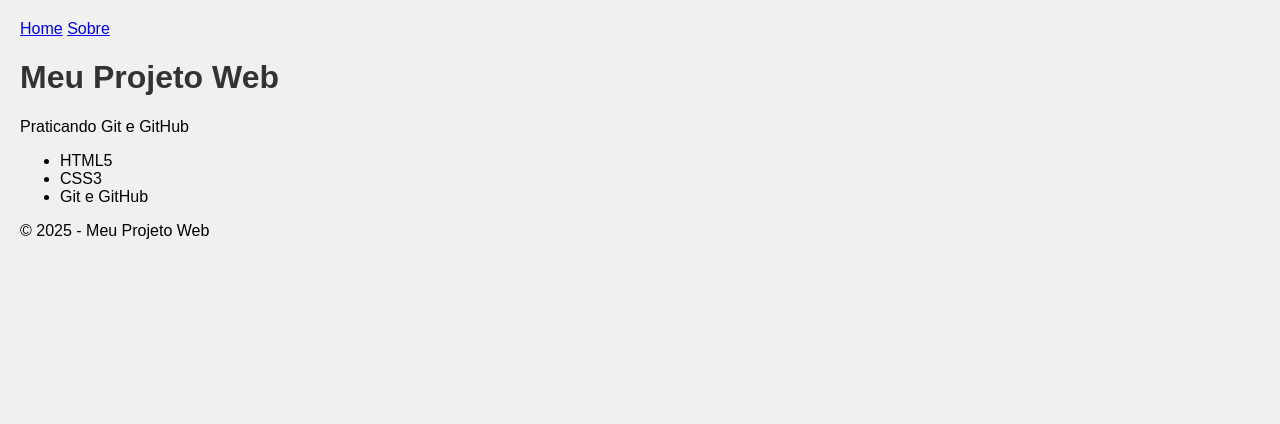
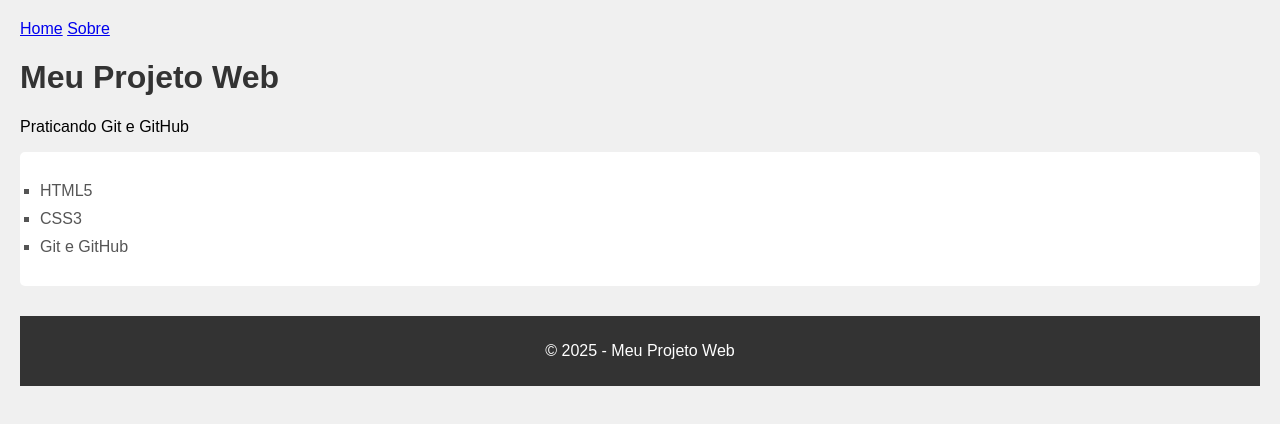
Before and after one commit to lucascarvalho1808/pratica-git-web, a plain HTML site: page index.html in a window 1280 px wide. Drawn offline with Linux system fonts and the light colour scheme.

Commit message:
style: melhora estilização da lista e footer

```diff
--- a/css/styles.css
+++ b/css/styles.css
@@ -7,3 +7,21 @@ body {
 h1 {
     color: #333;
 }
+
+ul {
+    list-style-type: square;
+    background-color: #fff;
+    padding: 20px;
+    border-radius: 5px;
+}
+li {
+    margin: 10px 0;
+    color: #555;
+}
+footer {
+    margin-top: 30px;
+    padding: 10px;
+    background-color: #333;
+    color: #fff;
+    text-align: center;
+}
```
